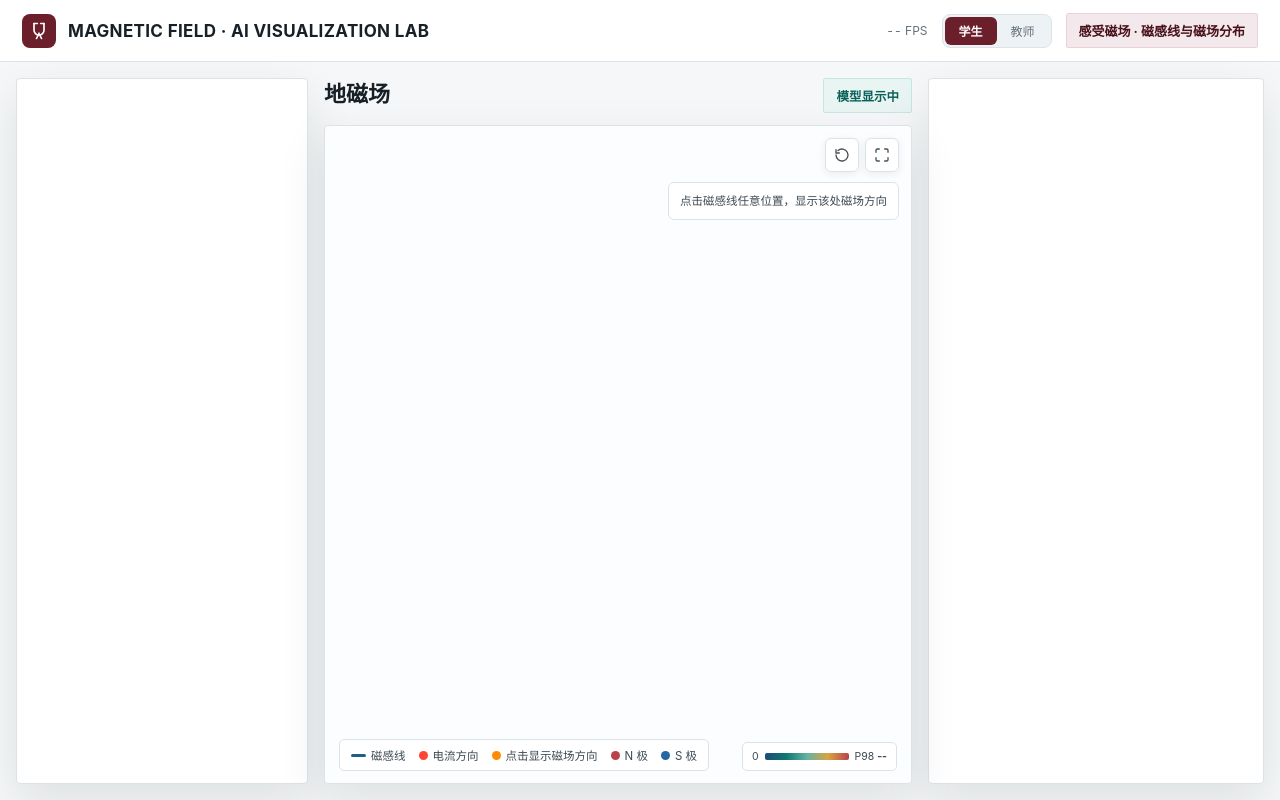
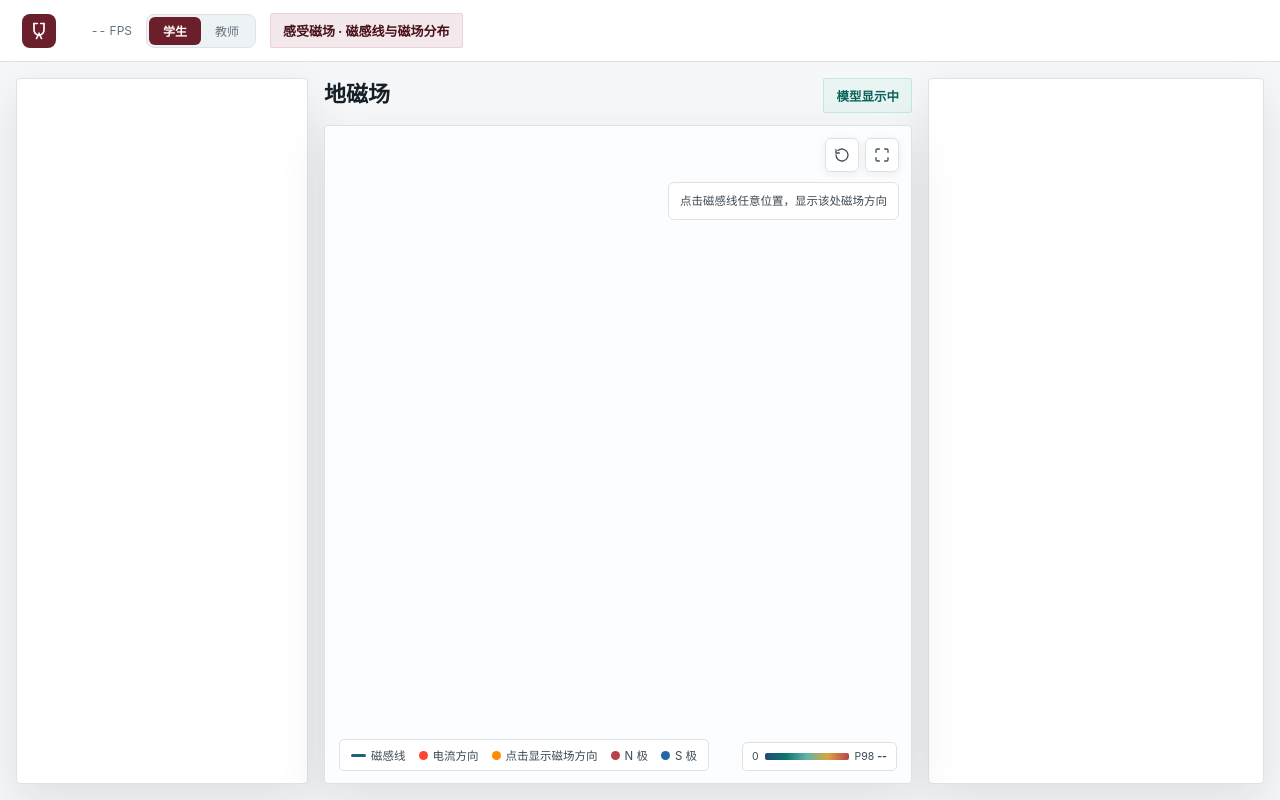
Before and after one commit to qinchenye/magnetic-field-visualization, a website: page index.html in a window 1280 px wide. Drawn offline with nearby package versions, Linux system fonts and the light colour scheme.

Commit message:
Add files via upload

```diff
--- a/index.html
+++ b/index.html
@@ -270,7 +270,7 @@ select {
         <path d="M6 3v8a6 6 0 0 0 12 0V3"/><path d="M6 3h4M14 3h4"/><path d="M9 21l3-6 3 6"/>
       </svg>
     </div>
-    <div class="brand-subtitle"磁感线可视化实验室<small>MAGNETIC FIELD · AI VISUALIZATION LAB</small></div>
+    <div class="brand-subtitle"磁感线可视化实验室"</div>
   </div>
   <div class="topbar-right">
     <span class="fps" id="fps">-- FPS</span>
```
